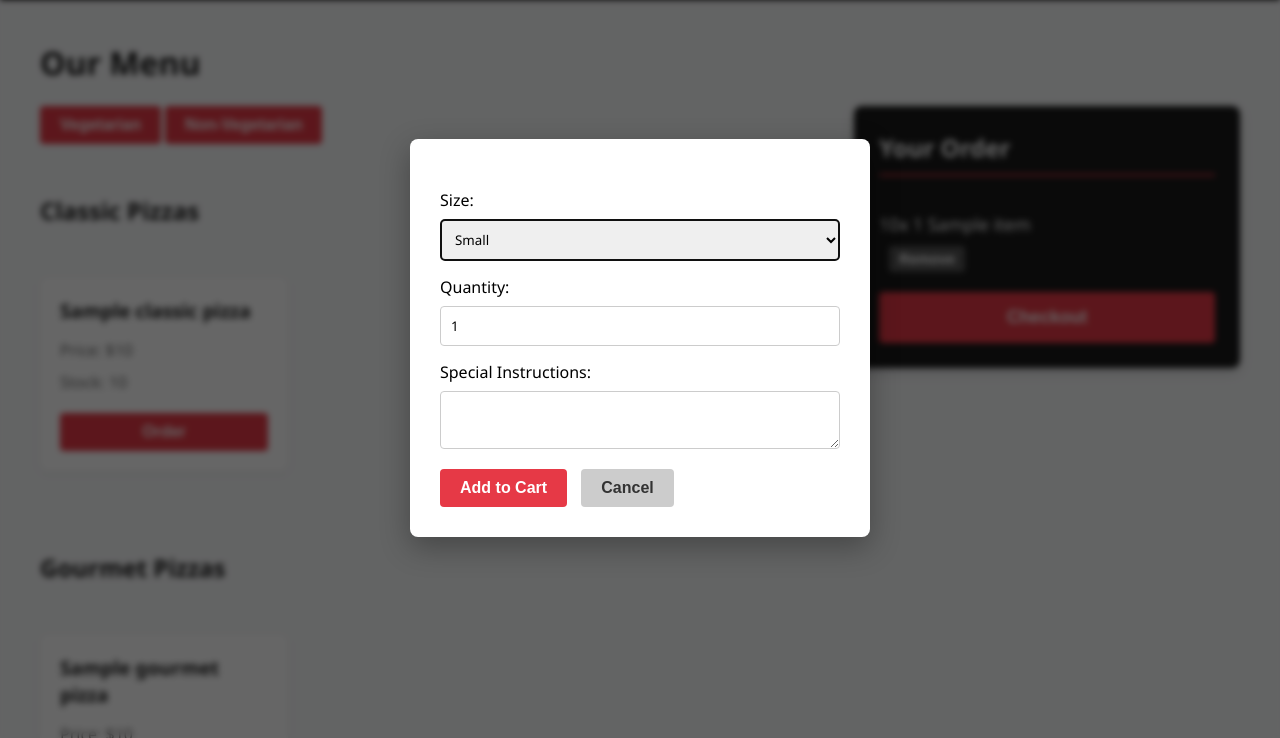
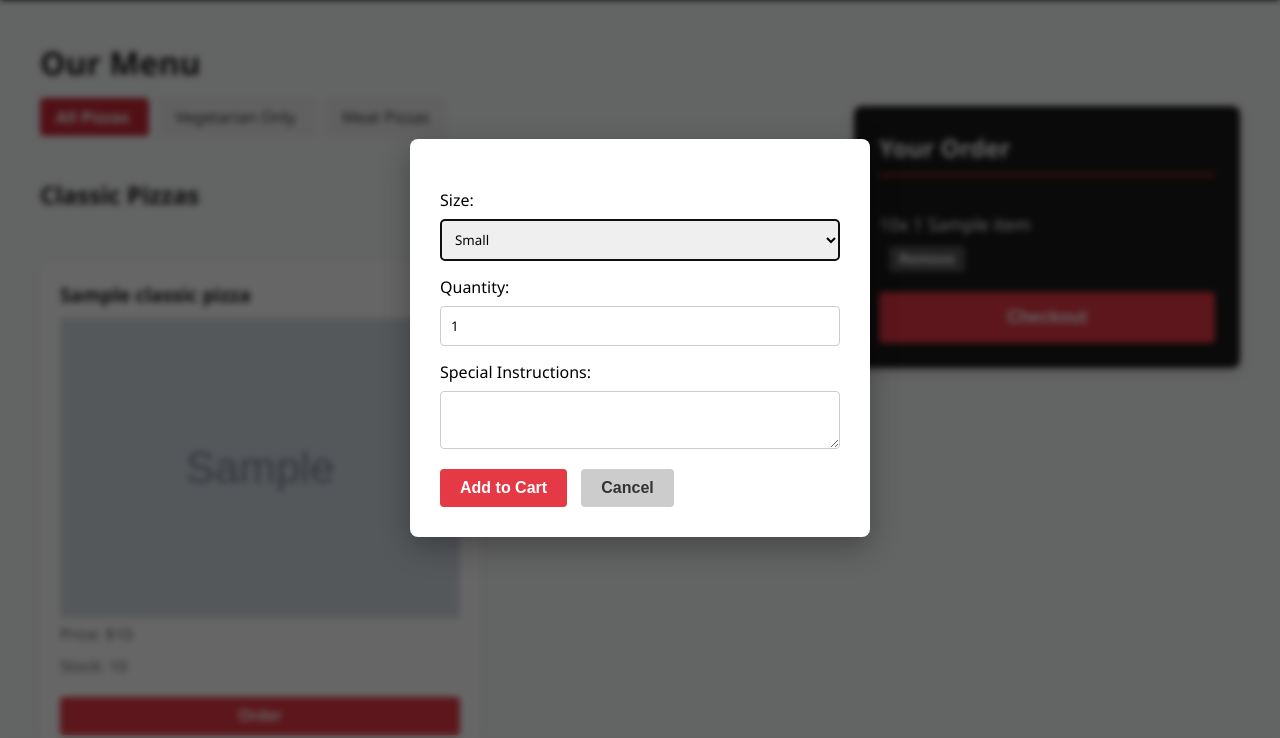
Before and after one commit to st25112-a11y/CSC-2-AS91897---AS91896, a Flask app: template templates/menu.html in a window 1280 px wide. Shown: the part 62-800 px from the top of the page. Run offline with Flask 3, Linux system fonts and the light colour scheme; the template is opened without the code that fills it: most values are stand-ins (such as "Sample title", 1, 10 or a date in 2020); grey boxes marked "Sample" are stand-in pictures.

Commit message:
Dietary filters that half work

```diff
--- a/templates/menu.html
+++ b/templates/menu.html
@@ -6,15 +6,28 @@
     <h1>Our Menu</h1>
     <div class="container">
         <div class="left">
-            <div class="diet_buttons">
-                <button class="vegetarian">Vegetarian</button>
-                <button class="non-vegetarian">Non-Vegetarian</button>
+            <div class="filter-container">
+                <a href="{{ url_for('menu') }}"
+                class="filter-btn {% if not current_filter %}active{% endif %}">
+                All Pizzas
+                </a>
+
+                <a href="{{ url_for('menu', diet='vegetarian') }}"
+                class="filter-btn {% if current_filter == 'vegetarian' %}active{% endif %}">
+                Vegetarian Only
+                </a>
+
+                <a href="{{ url_for('menu', diet='non-vegetarian') }}"
+                class="filter-btn {% if current_filter == 'non-vegetarian' %}active{% endif %}">
+                Meat Pizzas
+                </a>
             </div>
             <h2>Classic Pizzas</h2>
             <div class="menu-grid">
                 {% for name, details in classic_pizzas.items() %}
                 <div class="menu-card">
                     <h3>{{ name }}</h3>
+                    <img src="{{ url_for('static', filename='css/images/' + details.image) }}" alt="{{ name }}">
                     <p>Price: ${{ details.price }}</p>
                     <p>Stock: {{ details.stock }}</p>
                     <button class="order-btn" data-name="{{ name }}">Order</button>
@@ -27,6 +40,7 @@
                 {% for name, details in gourmet_pizzas.items() %}
                 <div class="menu-card">
                     <h3>{{ name }}</h3>
+                    <img src="{{ url_for('static', filename='css/images/' + details.image) }}" alt="{{ name }}">
                     <p>Price: ${{ details.price }}</p>
                     <p>Stock: {{ details.stock }}</p>
                     <button class="order-btn" data-name="{{ name }}">Order</button>
```
